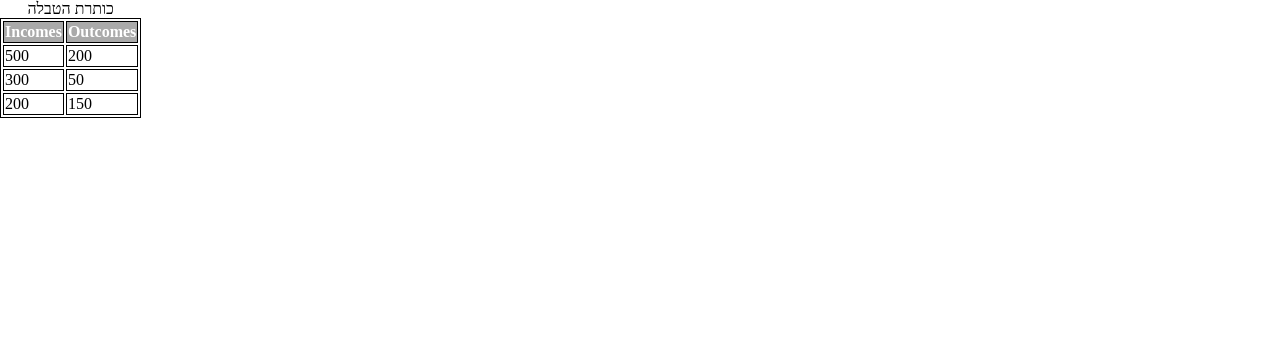
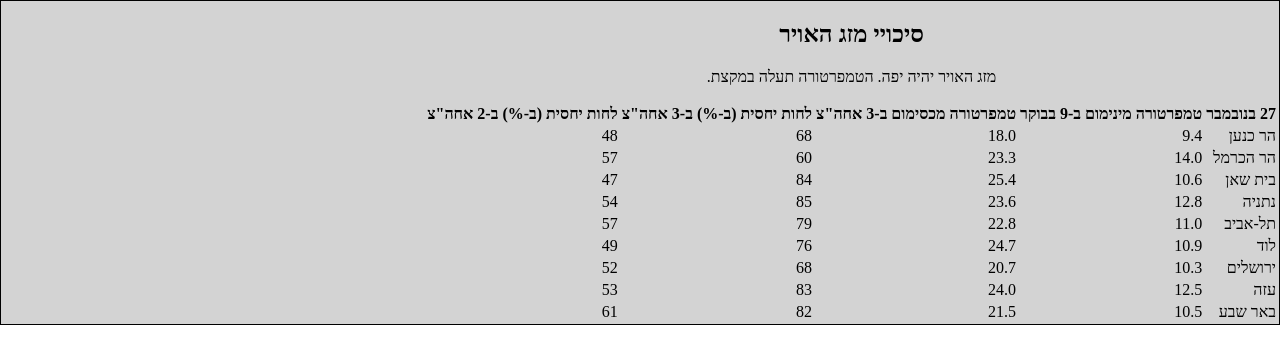
Before and after one commit to NitzanC07/html-css-practice, a plain HTML site: page index.html in a window 1280 px wide. Drawn offline with Linux system fonts and the light colour scheme.

Commit message:
Added exercise for lesson 4

```diff
--- a/index.html
+++ b/index.html
@@ -6,33 +6,88 @@
     <title>HTML - CSS Practice</title>
     <link rel="stylesheet" href="./styles.css" />
   </head>
-  <body>
+  <body dir="rtl">
+    <div style="border: 1px solid black; background-color: lightgray">
       <table>
         <caption>
-        כותרת הטבלה
+          <h2>סיכויי מזג האויר</h2>
+          <p>מזג האויר יהיה יפה. הטמפרטורה תעלה במקצת.</p>
         </caption>
         <thead>
           <tr>
-          <th>Incomes</th>
-          <th>Outcomes</th>
+            <th>27 בנובמבר</th>
+            <th>טמפרטורה מינימום ב-9 בבוקר</th>
+            <th>טמפרטורה מכסימום ב-3 אחה"צ</th>
+            <th>לחות יחסית (ב-%) ב-3 אחה"צ</th>
+            <th>לחות יחסית (ב-%) ב-2 אחה"צ</th>
           </tr>
         </thead>
         <tbody>
           <tr>
-          <td>500</td>
-          <td>200</td>
+            <td>הר כנען</td>
+            <td>9.4</td>
+            <td>18.0</td>
+            <td>68</td>
+            <td>48</td>
           </tr>
           <tr>
-          <td>300</td>
-          <td>50</td>
+            <td>הר הכרמל</td>
+            <td>14.0</td>
+            <td>23.3</td>
+            <td>60</td>
+            <td>57</td>
+          </tr>
+          <tr>
+            <td>בית שאן</td>
+            <td>10.6</td>
+            <td>25.4</td>
+            <td>84</td>
+            <td>47</td>
+          </tr>
+          <tr>
+            <td>נתניה</td>
+            <td>12.8</td>
+            <td>23.6</td>
+            <td>85</td>
+            <td>54</td>
+          </tr>
+          <tr>
+            <td>תל-אביב</td>
+            <td>11.0</td>
+            <td>22.8</td>
+            <td>79</td>
+            <td>57</td>
+          </tr>
+          <tr>
+            <td>לוד</td>
+            <td>10.9</td>
+            <td>24.7</td>
+            <td>76</td>
+            <td>49</td>
+          </tr>
+          <tr>
+            <td>ירושלים</td>
+            <td>10.3</td>
+            <td>20.7</td>
+            <td>68</td>
+            <td>52</td>
+          </tr>
+          <tr>
+            <td>עזה</td>
+            <td>12.5</td>
+            <td>24.0</td>
+            <td>83</td>
+            <td>53</td>
+          </tr>
+          <tr>
+            <td>באר שבע</td>
+            <td>10.5</td>
+            <td>21.5</td>
+            <td>82</td>
+            <td>61</td>
           </tr>
         </tbody>
-      <tfooter>
-        <tr>
-          <td>200</td>
-          <td>150</td>
-        </tr>
-      </tfooter>
       </table>
+    </div>
   </body>
 </html>
--- a/styles.css
+++ b/styles.css
@@ -9,7 +9,7 @@ h3 {
   width: 400px;
 }
 
-table, td, th {
+/* table, td, th {
     border: 1px solid #000;
 }
 
@@ -19,4 +19,4 @@ thead {
 }
 tfoot {
     background-color: #ddd;
-}
+} */
```
Lines whose indentation alone changed are shown as unchanged.
